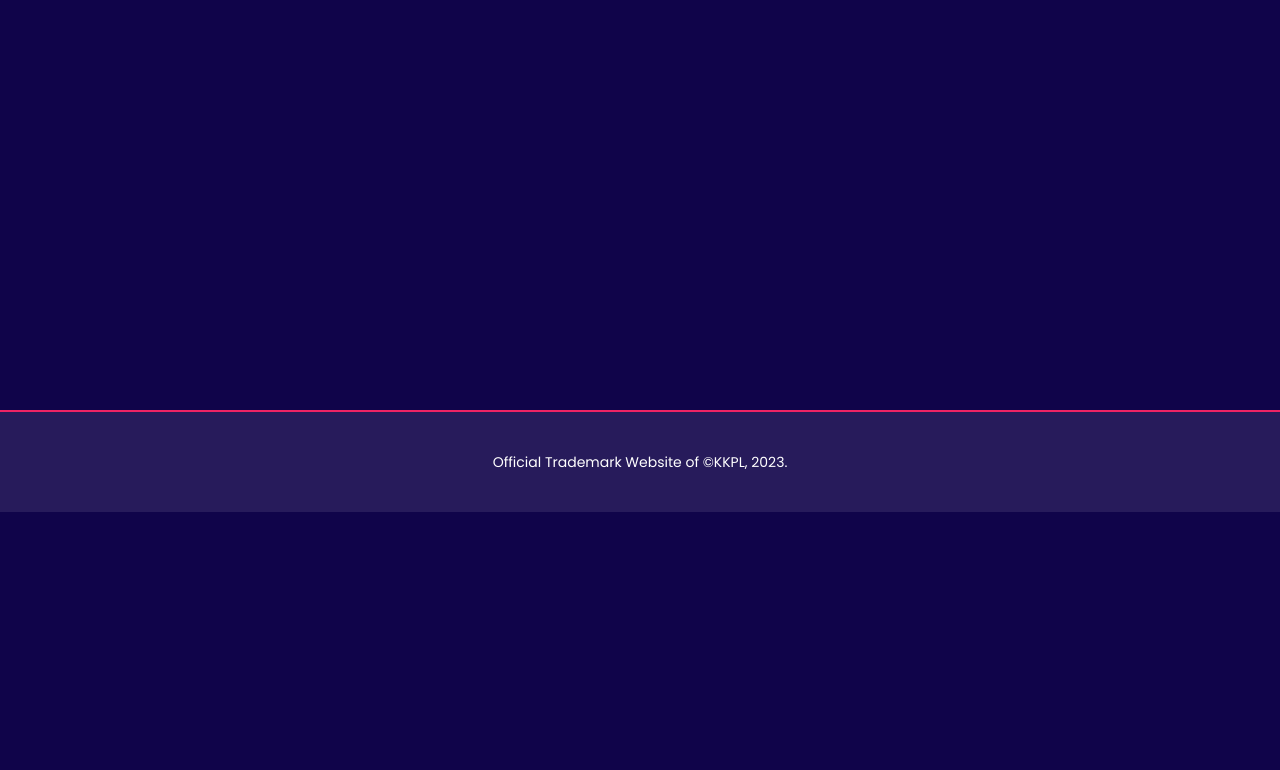
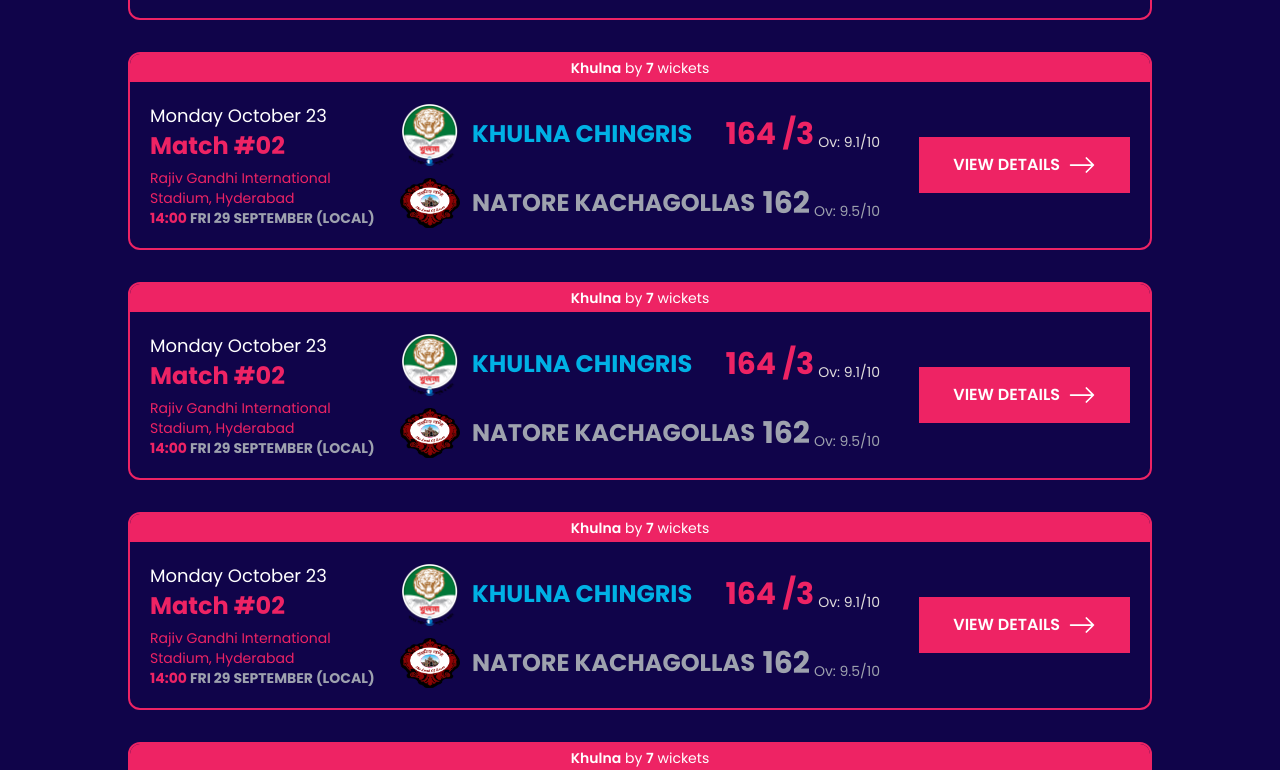
Before and after one commit to mjaumi/NEXT-KKPL-fantasy-premier-league, a Next.js app: page /results in a window 1280 px wide. Shown: the part 390-1160 px from the top of the page. Before the commit the page ends 902 px from the top, so only its background shows below. Built offline with nearby package versions, Linux system fonts and the light colour scheme.

Commit message:
results page design done with responsiveness

```diff
--- a/src/app/results/page.tsx
+++ b/src/app/results/page.tsx
@@ -1,4 +1,6 @@
+import MatchCard from '@/components/shared/Cards/MatchCard';
 import SectionTitle from '@/components/shared/SectionTitle';
+import { match1CardData } from '@/constants/matchCardData';
 import { Metadata } from 'next';
 
 // defining play match page metadata here
@@ -12,6 +14,14 @@
   return (
     <section className='pb-20 w-[90%] lg:w-4/5 max-w-[1500px] mx-auto space-y-10'>
       <SectionTitle title='Match Results' />
+
+      <div className='space-y-8'>
+        <MatchCard matchData={match1CardData} />
+        <MatchCard matchData={match1CardData} />
+        <MatchCard matchData={match1CardData} />
+        <MatchCard matchData={match1CardData} />
+        <MatchCard matchData={match1CardData} />
+      </div>
     </section>
   );
 }
```
